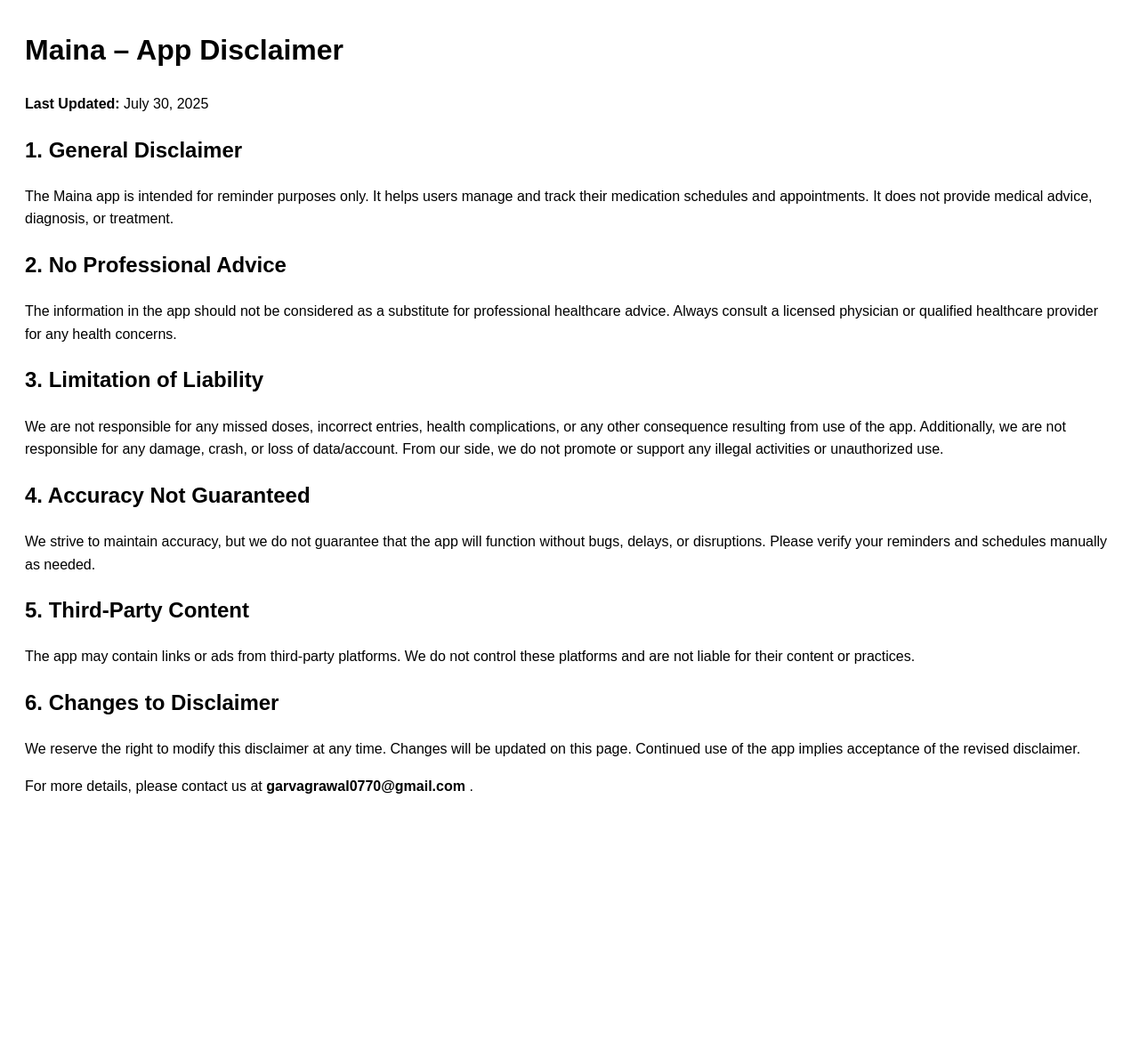
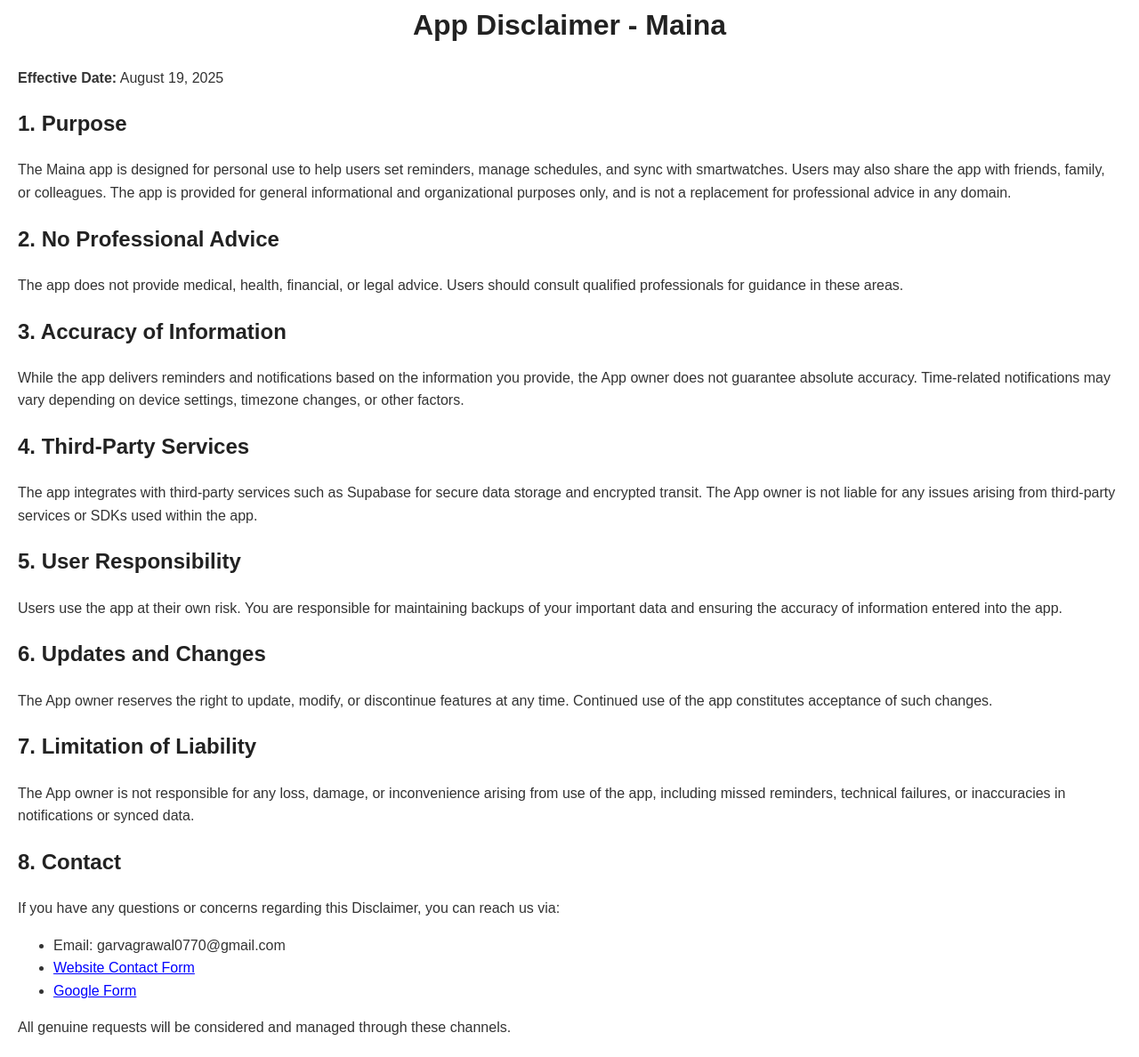
Before and after one commit to mindsofbrands/maina_app-disclaimer, a plain HTML site: page index.html in a window 1280 px wide. Shown: the part 18-1206 px from the top of the page at 89% size. Before the commit the page ends 958 px from the top, so only its background shows below. Drawn offline with Linux system fonts and the light colour scheme.

Commit message:
Update index.html

```diff
--- a/index.html
+++ b/index.html
@@ -1,33 +1,67 @@
 <!DOCTYPE html>
 <html lang="en">
 <head>
-  <meta charset="UTF-8" />
-  <meta name="viewport" content="width=device-width, initial-scale=1.0"/>
-  <title>Maina – App Disclaimer</title>
+<meta charset="UTF-8">
+<meta name="viewport" content="width=device-width, initial-scale=1.0">
+<title>App Disclaimer - Maina</title>
+<style>
+  body { font-family: Arial, sans-serif; line-height: 1.6; margin: 20px; color: #333; }
+  h1, h2 { color: #222; }
+  h1 { text-align: center; margin-bottom: 20px; }
+  section { margin-bottom: 20px; }
+  a { color: blue; }
+</style>
 </head>
-<body style="font-family: Arial, sans-serif; padding: 20px; line-height: 1.6;">
-  <h1>Maina – App Disclaimer</h1>
+<body>
 
-  <p><strong>Last Updated:</strong> July 30, 2025</p>
+<h1>App Disclaimer - Maina</h1>
+<p><strong>Effective Date:</strong> August 19, 2025</p>
 
-  <h2>1. General Disclaimer</h2>
-  <p>The Maina app is intended for reminder purposes only. It helps users manage and track their medication schedules and appointments. It does not provide medical advice, diagnosis, or treatment.</p>
+<section>
+<h2>1. Purpose</h2>
+<p>The Maina app is designed for personal use to help users set reminders, manage schedules, and sync with smartwatches. Users may also share the app with friends, family, or colleagues. The app is provided for general informational and organizational purposes only, and is not a replacement for professional advice in any domain.</p>
+</section>
 
-  <h2>2. No Professional Advice</h2>
-  <p>The information in the app should not be considered as a substitute for professional healthcare advice. Always consult a licensed physician or qualified healthcare provider for any health concerns.</p>
+<section>
+<h2>2. No Professional Advice</h2>
+<p>The app does not provide medical, health, financial, or legal advice. Users should consult qualified professionals for guidance in these areas.</p>
+</section>
 
-  <h2>3. Limitation of Liability</h2>
-  <p>We are not responsible for any missed doses, incorrect entries, health complications, or any other consequence resulting from use of the app. Additionally, we are not responsible for any damage, crash, or loss of data/account. From our side, we do not promote or support any illegal activities or unauthorized use.</p>
+<section>
+<h2>3. Accuracy of Information</h2>
+<p>While the app delivers reminders and notifications based on the information you provide, the App owner does not guarantee absolute accuracy. Time-related notifications may vary depending on device settings, timezone changes, or other factors.</p>
+</section>
 
-  <h2>4. Accuracy Not Guaranteed</h2>
-  <p>We strive to maintain accuracy, but we do not guarantee that the app will function without bugs, delays, or disruptions. Please verify your reminders and schedules manually as needed.</p>
+<section>
+<h2>4. Third-Party Services</h2>
+<p>The app integrates with third-party services such as Supabase for secure data storage and encrypted transit. The App owner is not liable for any issues arising from third-party services or SDKs used within the app.</p>
+</section>
 
-  <h2>5. Third-Party Content</h2>
-  <p>The app may contain links or ads from third-party platforms. We do not control these platforms and are not liable for their content or practices.</p>
+<section>
+<h2>5. User Responsibility</h2>
+<p>Users use the app at their own risk. You are responsible for maintaining backups of your important data and ensuring the accuracy of information entered into the app.</p>
+</section>
 
-  <h2>6. Changes to Disclaimer</h2>
-  <p>We reserve the right to modify this disclaimer at any time. Changes will be updated on this page. Continued use of the app implies acceptance of the revised disclaimer.</p>
+<section>
+<h2>6. Updates and Changes</h2>
+<p>The App owner reserves the right to update, modify, or discontinue features at any time. Continued use of the app constitutes acceptance of such changes.</p>
+</section>
 
-  <p>For more details, please contact us at <strong>garvagrawal0770@gmail.com</strong> .</p>
+<section>
+<h2>7. Limitation of Liability</h2>
+<p>The App owner is not responsible for any loss, damage, or inconvenience arising from use of the app, including missed reminders, technical failures, or inaccuracies in notifications or synced data.</p>
+</section>
+
+<section>
+<h2>8. Contact</h2>
+<p>If you have any questions or concerns regarding this Disclaimer, you can reach us via:</p>
+<ul>
+<li>Email: garvagrawal0770@gmail.com</li>
+<li><a href="https://mindsofbrands.com/contactus.html">Website Contact Form</a></li>
+<li><a href="https://docs.google.com/forms/d/193mAnuTm1FvUhOKrueDpY5S10BqYoMQ7zPjX9hhXZiw/edit">Google Form</a></li>
+</ul>
+<p>All genuine requests will be considered and managed through these channels.</p>
+</section>
+
 </body>
 </html>
```
